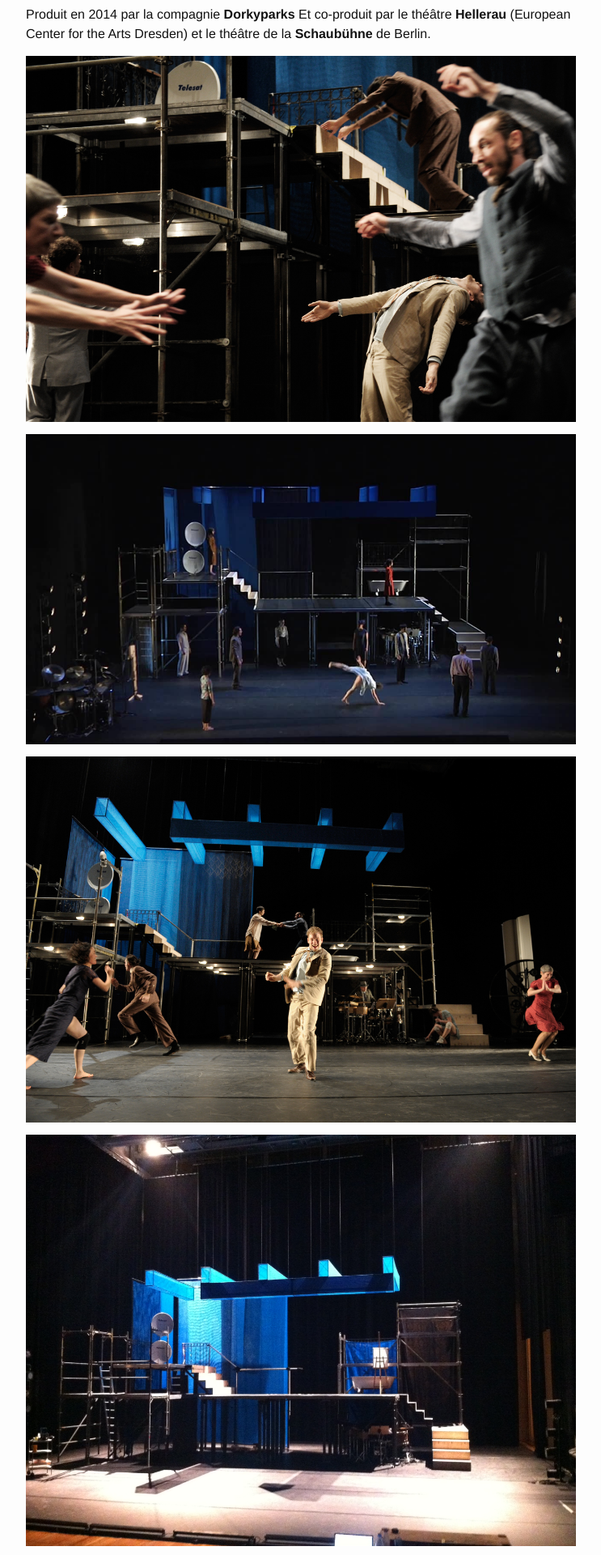
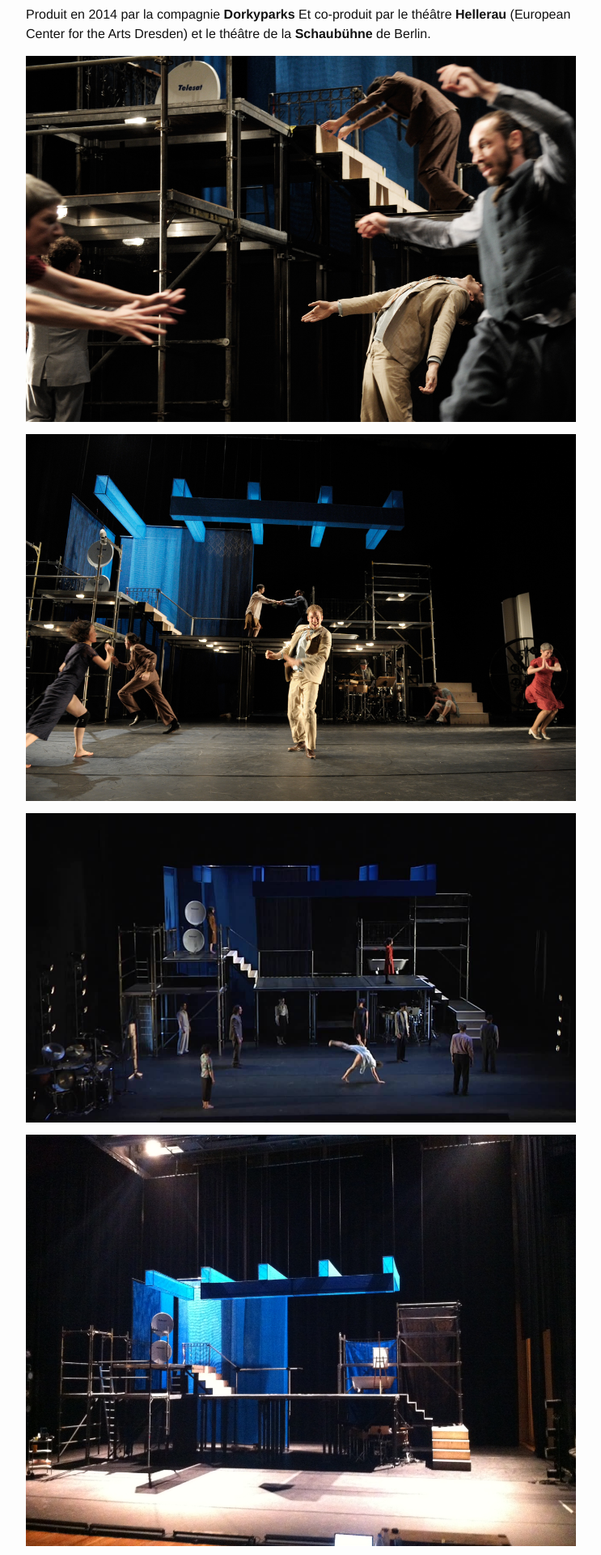
Before and after one commit to louiseds/louiseds.github.io, a Jekyll site: the page built from _posts/2016-11-15-the-past.md, in a window 1280 px wide. Shown: the part 1030-2950 px from the top of the page at 81% size, without its empty margins (268-1011 px from the left). Built offline with Jekyll 4.4.1, drawn with Linux system fonts in a browser that asks for light colours.

Commit message:
Updated 2016-11-15-the-past.md

```diff
--- a/_posts/2016-11-15-the-past.md
+++ b/_posts/2016-11-15-the-past.md
@@ -18,9 +18,9 @@ Et co-produit par le théâtre **Hellerau**
 
 ![the_past3_2439b - copie.jpg]({{site.baseurl}}/images/the_past3_2439b - copie.jpg)
 
+![the_past3_2286 - copie.jpg]({{site.baseurl}}/images/the_past3_2286 - copie.jpg)
+
 ![553460552.jpg]({{site.baseurl}}/images/553460552.jpg)
-
-![the_past3_2286 - copie.jpg]({{site.baseurl}}/images/the_past3_2286 - copie.jpg)
 
 ![image2.jpeg]({{site.baseurl}}/images/image2.jpeg)
 
```
